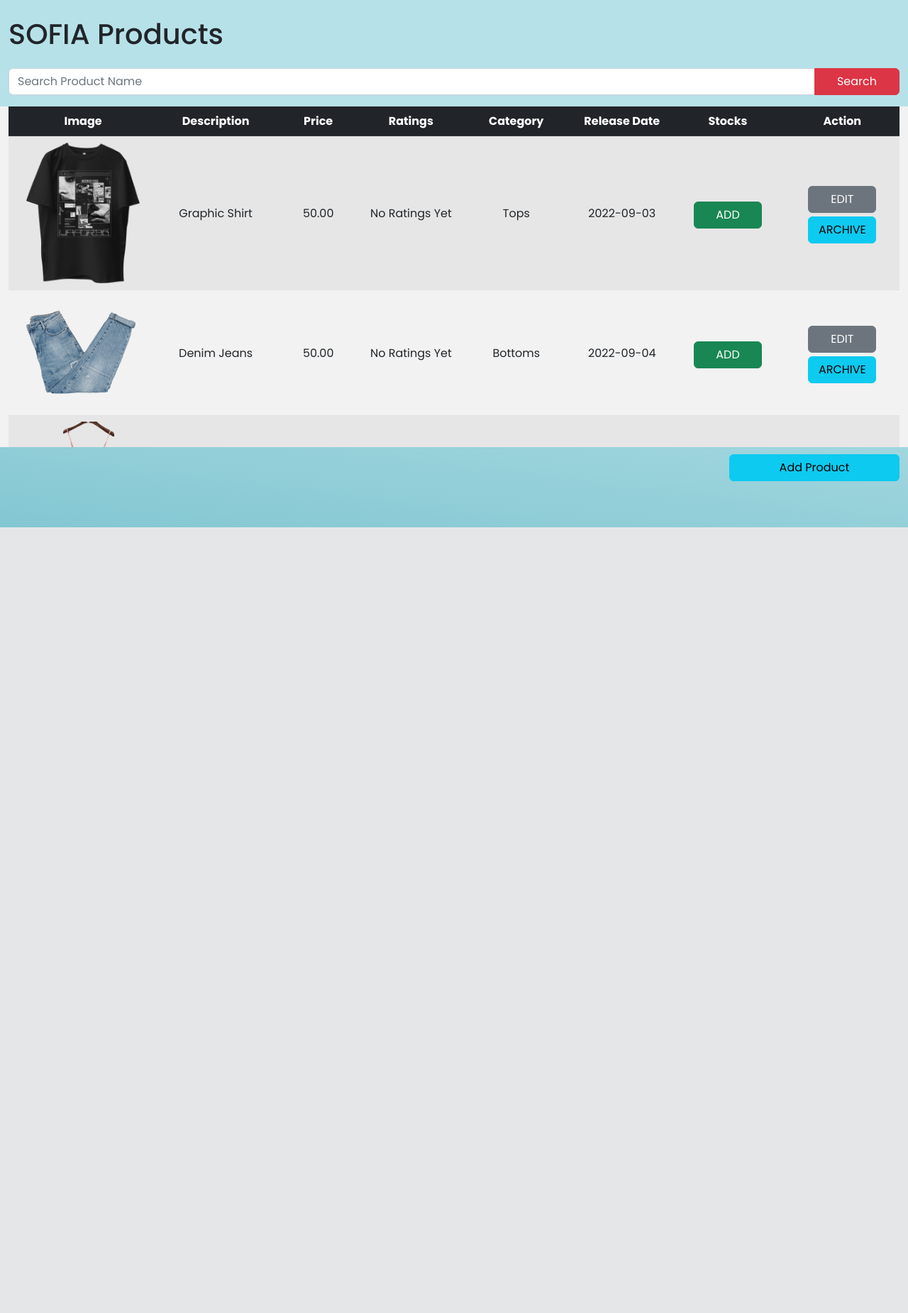
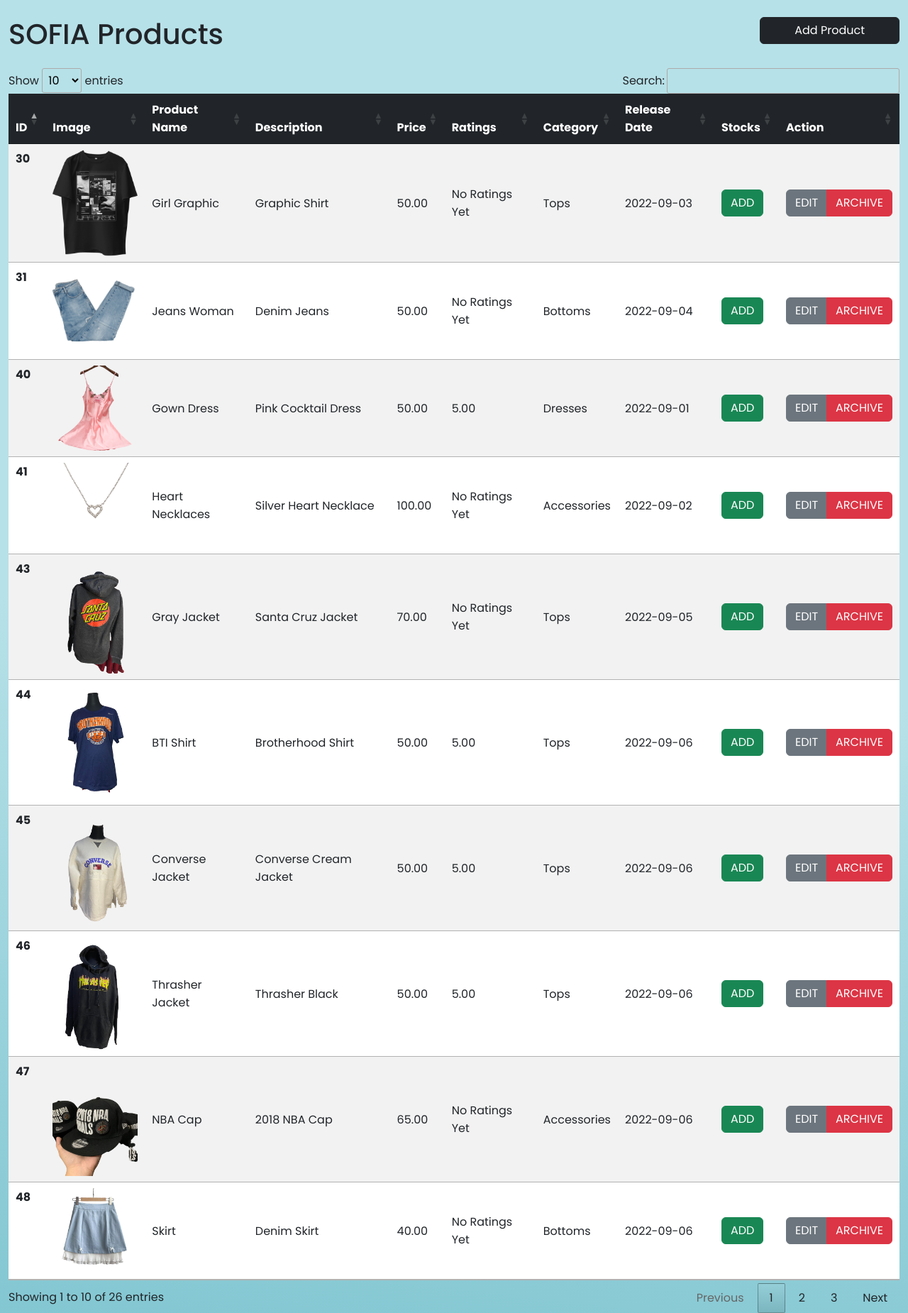
Before and after one commit to christianemardaniag/sofiaFashionWear, a PHP site: page /productsadmin.php in a window 1280 px wide. Shown: the part 57-1907 px from the top of the page at 71% size. Before the commit the page ends 800 px from the top, so only its background shows below. Run offline with PHP 8.4, Linux system fonts and the light colour scheme; a user stored in the database is signed in; data comes from the database, SQL or seed files in the repository; some libraries are stand-ins or nearby versions.

Commit message:
refactor tables

```diff
--- a/executionFile/cancelorder.php
+++ b/executionFile/cancelorder.php
@@ -5,7 +5,7 @@ session_start();
 $id = $_POST['cancel-ords'];
 $oid = $_POST['cancel-ordno'];
 
-$queryUpdate = "UPDATE `order_data` SET order_status = 'CANCELLED' WHERE `order_id` = $id"; //update product
+$queryUpdate = "UPDATE `order_data` SET order_status = 'CANCELLED', transaction_date=CURRENT_TIMESTAMP WHERE `order_id` = $id"; //update product
 $sqlUpdate = mysqli_query($sqlcon,$queryUpdate);
 $userid = "";
 echo header('Location: ../myorder.php');
--- a/executionFile/orderstat.php
+++ b/executionFile/orderstat.php
@@ -18,11 +18,11 @@ $email = $row["email_add"];
 
 if(isset($_POST['com-id'])){
     $id = $_POST['com-id'];
-    $queryUpdate = "UPDATE `order_data` SET `order_status` = '$status' WHERE `order_id` = $id"; //complete
+    $queryUpdate = "UPDATE `order_data` SET `order_status` = '$status', transaction_date=CURRENT_TIMESTAMP  WHERE `order_id` = $id"; //complete
 }
 else if(isset($_POST['can-id'])){
     $id = $_POST['can-id'];
-    $queryUpdate = "UPDATE `order_data` SET `order_status` = '$status' WHERE `order_id` = $id"; //cancel
+    $queryUpdate = "UPDATE `order_data` SET `order_status` = '$status', transaction_date=CURRENT_TIMESTAMP  WHERE `order_id` = $id"; //cancel
 }
 $sqlUpdate = mysqli_query($sqlcon,$queryUpdate);
 
--- a/executionFile/process.php
+++ b/executionFile/process.php
@@ -2,7 +2,7 @@
 require("../config.php");
 
 if (isset($_POST["transaction"])) {
-    $query = "SELECT order_data.*, user_table.name FROM order_data INNER JOIN user_table ON user_table.ID=order_data.customer_id WHERE order_status != 'PENDING' ORDER BY order_id DESC;";
+    $query = "SELECT order_data.*, user_table.name FROM order_data INNER JOIN user_table ON user_table.ID=order_data.customer_id WHERE order_status != 'PENDING' ORDER BY transaction_date DESC;";
     $data = array();
     $sql = mysqli_query($sqlcon, $query);
     while ($row = mysqli_fetch_array($sql, MYSQLI_ASSOC)) {
@@ -21,7 +21,8 @@ if (isset($_POST["transaction"])) {
             "quantity" => $row['qty'],
             "total" => $row['total'],
             "dateTime" => date_format(date_create($row["date"]),'M d, Y'),
-            "orderStatus" => $row['order_status']
+            "orderStatus" => $row['order_status'],
+            "transactionDate" => date_format(date_create($row["transaction_date"]),'M d, Y h:i a'),
         ];
     }
     echo json_encode($data);
--- a/productsadmin.php
+++ b/productsadmin.php
@@ -13,6 +13,7 @@ if (!isset($_SESSION['loggedin'])) {
 
 <head>
   <meta charset="utf-8">
+  <link rel="stylesheet" href="https://cdn.datatables.net/1.12.1/css/jquery.dataTables.min.css">
 </head>
 
 <style>
@@ -24,6 +25,10 @@ if (!isset($_SESSION['loggedin'])) {
   .navbar {
     background: rgb(180, 226, 233);
     background: linear-gradient(7deg, rgba(180, 226, 233, 1) 0%, rgba(217, 243, 247, 1) 60%);
+  }
+
+  td {
+    vertical-align: middle;
   }
 </style>
 
@@ -76,30 +81,36 @@ if (!isset($_SESSION['loggedin'])) {
   <div class="container-fluid mt-4">
     <div class="row">
       <div class="col-12 mb-3">
-        <h1>SOFIA Products</h1>
+
+        <div class="d-flex justify-content-between">
+          <h1>SOFIA Products</h1>
+          <div>
+            <button type="button" class="btn btn-dark px-5" data-bs-toggle="modal" data-bs-target="#addModal">Add Product</button>
+          </div>
+        </div>
       </div>
-      <div class="col-12">
+      <!-- <div class="col-12">
         <form action="mycart.php" method="POST">
           <div class="input-group mb-3">
             <input type="text" name="search" class="form-control" placeholder="Search Product Name" aria-label="Search Products" aria-describedby="button-addon2">
             <button class="btn btn-danger" style="width: 15vh;" type="submit" id="button-addon2">Search</button>
           </div>
         </form>
-      </div>
-      <div class="col-12 overflow-auto" style="height: 60vh; background-color: #f2f2f2;">
-        <table class="table table-striped" id="myTable">
-          <thead class="table-dark" style="position: sticky; top: 0; z-index: 1;">
+      </div> -->
+      <div class="col-12">
+        <table class="table table-striped bg-white" id="myTable">
+          <thead class="table-dark">
             <tr>
-              <th scope="col" style="text-align:center;vertical-align:middle;display:none;">Product ID</th>
-              <th scope="col" style="text-align:center;vertical-align:middle;display:none;">Product Name</th>
-              <th scope="col" style="text-align:center;vertical-align:middle">Image</th>
-              <th scope="col" style="text-align:center;vertical-align:middle">Description</th>
-              <th scope="col" style="text-align:center;vertical-align:middle">Price</th>
-              <th scope="col" style="text-align:center;vertical-align:middle">Ratings</th>
-              <th scope="col" style="text-align:center;vertical-align:middle">Category</th>
-              <th scope="col" style="text-align:center;vertical-align:middle">Release Date</th>
-              <th scope="col" style="text-align:center;vertical-align:middle">Stocks</th>
-              <th scope="col" style="text-align:center;vertical-align:middle">Action</th>
+              <th>ID</th>
+              <th>Image</th>
+              <th>Product Name</th>
+              <th>Description</th>
+              <th>Price</th>
+              <th>Ratings</th>
+              <th>Category</th>
+              <th>Release Date</th>
+              <th>Stocks</th>
+              <th>Action</th>
             </tr>
           </thead>
           <tbody>
@@ -142,34 +153,30 @@ if (!isset($_SESSION['loggedin'])) {
 
               $counter += 1; ?>
               <tr>
-                <th scope="row" style="width: 30vh; text-align:center;vertical-align:middle;display:none;"><?php echo "$id" ?></th>
-                <td style="width: 40vh; text-align:center; vertical-align:middle;display:none;"><?php echo "$pname" ?></td>
-                <td style="width: 40vh; text-align:center; vertical-align:middle">
-                  <img style="width: 20vh;" src="<?php echo "$imgpath" ?>">
-                </td>
-                <td style="width: 40vh; text-align:center; vertical-align:middle"><?php echo "$desc" ?></td>
-                <td style="width: 40vh; text-align:center; vertical-align:middle"><?php echo "$price" ?></td>
-                <td style="width: 40vh; text-align:center; vertical-align:middle"><?php echo "$rate" ?></td>
-                <td style="width: 40vh; text-align:center; vertical-align:middle"><?php echo "$category" ?></td>
-                <td style="width: 40vh; text-align:center; vertical-align:middle"><?php echo "$release" ?></td>
-                <td style="width: 40vh; text-align:center;vertical-align:middle"><button style="vertical-align:middle; width: 12vh; margin-top: 5px;" type="button" class="openupModal btn btn-success" onclick="stocks()" data-bs-toggle="modal" data-bs-target="#checkModal">ADD</button></td>
-                <td style="width: 40vh; text-align:center;vertical-align:middle">
+                <th><?php echo "$id" ?></th>
+                <td><img style="width: 15vh;" src="<?php echo "$imgpath" ?>"></td>
+                <td><?php echo "$pname" ?></td>
+                <td><?php echo "$desc" ?></td>
+                <td><?php echo "$price" ?></td>
+                <td><?php echo "$rate" ?></td>
+                <td><?php echo "$category" ?></td>
+                <td><?php echo "$release" ?></td>
+                <td><button type="button" class="openupModal btn btn-success" onclick="stocks()" data-bs-toggle="modal" data-bs-target="#checkModal">ADD</button></td>
+                <td>
                   <input type="hidden" value="<?php echo $small ?>" id="small<?php echo $id ?>">
                   <input type="hidden" value="<?php echo $medium ?>" id="medium<?php echo $id ?>">
                   <input type="hidden" value="<?php echo $large ?>" id="large<?php echo $id ?>">
-                  <button style="vertical-align:middle; width: 12vh; margin-top: 5px;" type="button" class="openupModal btn btn-secondary" onclick="updateProd()" data-bs-toggle="modal" data-bs-target="#updateModal">EDIT</button>
-                  <button style="vertical-align:middle; width: 12vh; margin-top: 5px;" type="button" class="openupModal btn btn-info" onclick="deleteProd()" data-bs-toggle="modal" data-bs-target="#deleteModal">ARCHIVE</button>
+                  <div class="btn-group" role="group" aria-label="Basic example">
+                    <button type="button" class="openupModal btn btn-secondary" onclick="updateProd()" data-bs-toggle="modal" data-bs-target="#updateModal">EDIT</button>
+                    <button type="button" class="openupModal btn btn-danger" onclick="deleteProd()" data-bs-toggle="modal" data-bs-target="#deleteModal">ARCHIVE</button>
+                  </div>
                 </td>
               </tr>
             <?php } ?>
           </tbody>
         </table>
       </div>
-      <div class="d-flex flex-column-reverse">
-        <div class="align-self-end">
-          <button style="vertical-align:middle; margin-top: 10px; width: 30vh;" type="button" class="btn btn-info" data-bs-toggle="modal" data-bs-target="#addModal">Add Product</button>
-        </div>
-      </div>
+
     </div>
 
   </div>
@@ -184,7 +191,7 @@ if (!isset($_SESSION['loggedin'])) {
     <div class="modal-content">
       <div class="modal-header">
         <h5 class="modal-title" id="productname">Add Product</h5>
-        <button type="button" class="close" data-dismiss="modal" aria-label="Close">
+        <button type="button" class="close" data-bs-dismiss="modal" aria-label="Close">
           <span aria-hidden="true">&times;</span>
         </button>
       </div>
@@ -248,7 +255,7 @@ if (!isset($_SESSION['loggedin'])) {
           </div>
       </div>
       <div class="modal-footer">
-        <button type="button" class="btn btn-secondary" data-dismiss="modal">Close</button>
+        <button type="button" class="btn btn-secondary" data-bs-dismiss="modal">Close</button>
         <button type="submit" class="btn btn-primary">Add Product</button>
         </form>
       </div>
@@ -262,7 +269,7 @@ if (!isset($_SESSION['loggedin'])) {
     <div class="modal-content">
       <div class="modal-header">
         <h5 class="modal-title" id="productname">Add Stocks</h5>
-        <button type="button" class="close" data-dismiss="modal" aria-label="Close">
+        <button type="button" class="close" data-bs-dismiss="modal" aria-label="Close">
           <span aria-hidden="true">&times;</span>
         </button>
       </div>
@@ -291,7 +298,7 @@ if (!isset($_SESSION['loggedin'])) {
           </div>
       </div>
       <div class="modal-footer">
-        <button type="button" class="btn btn-secondary" data-dismiss="modal">Close</button>
+        <button type="button" class="btn btn-secondary" data-bs-dismiss="modal">Close</button>
         <button type="submit" class="btn btn-success">Add Stocks</button>
         </form>
       </div>
@@ -305,7 +312,7 @@ if (!isset($_SESSION['loggedin'])) {
     <div class="modal-content">
       <div class="modal-header">
         <h5 class="modal-title" id="del-name"></h5>
-        <button type="button" class="close" data-dismiss="modal" aria-label="Close">
+        <button type="button" class="close" data-bs-dismiss="modal" aria-label="Close">
           <span aria-hidden="true">&times;</span>
         </button>
       </div>
@@ -313,7 +320,7 @@ if (!isset($_SESSION['loggedin'])) {
         Are you sure you want to archive this item?
       </div>
       <div class="modal-footer">
-        <button type="button" class="btn btn-secondary" data-dismiss="modal">Close</button>
+        <button type="button" class="btn btn-secondary" data-bs-dismiss="modal">Close</button>
         <form action="executionFile/deleteproduct.php" method="POST">
           <input type="hidden" id="del-id" name="del-id" value="" />
           <button type="submit" class="btn btn-danger">Archive Product</button>
@@ -329,7 +336,7 @@ if (!isset($_SESSION['loggedin'])) {
     <div class="modal-content">
       <div class="modal-header">
         <h5 class="modal-title" id="productname">Edit Product</h5>
-        <button type="button" class="close" data-dismiss="modal" aria-label="Close">
+        <button type="button" class="close" data-bs-dismiss="modal" aria-label="Close">
           <span aria-hidden="true">&times;</span>
         </button>
       </div>
@@ -392,13 +399,23 @@ if (!isset($_SESSION['loggedin'])) {
           </div>
       </div>
       <div class="modal-footer">
-        <button type="button" class="btn btn-secondary" data-dismiss="modal">Close</button>
+        <button type="button" class="btn btn-secondary" data-bs-dismiss="modal">Close</button>
         <button type="submit" class="btn btn-warning">Edit Product</button>
         </form>
       </div>
     </div>
   </div>
 </div>
+
+<script src="https://ajax.googleapis.com/ajax/libs/jquery/3.6.0/jquery.min.js"></script>
+<script src="https://cdn.datatables.net/1.12.1/js/jquery.dataTables.min.js"></script>
+<script type="text/javascript" src="https://cdn.jsdelivr.net/momentjs/latest/moment.min.js"></script>
+
+<script>
+  $(document).ready(function() {
+    $('#myTable').DataTable();
+  });
+</script>
 
 <script>
   $("#myTable").on('click', '.openupModal', function() {
```
Also changed, not shown: mycart.php (+5 -5 lines), myorder.php (+7 -7 lines), ordersadmin.php (+32 -18 lines), transactionadmin.php (+7 -9 lines), usersadmin.php (+41 -32 lines).
